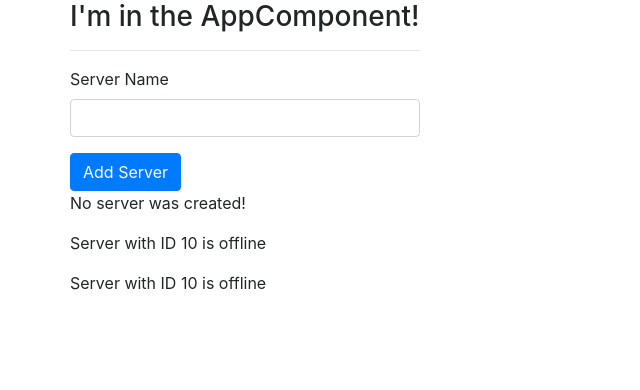
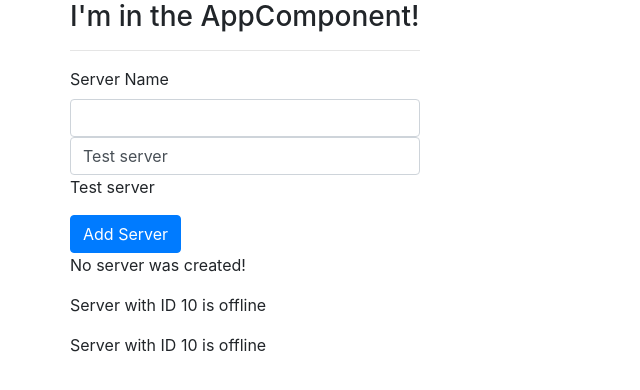
Before and after one commit to yusupsaepudin/ng4-basics, an Angular app: page / in a window 1280 px wide. Shown: the top 390 px of the page, without its empty margins (0-640 px from the left). Built offline with nearby package versions, Linux system fonts and the light colour scheme.

Commit message:
two-way databinding

```diff
--- a/src/app/app.module.ts
+++ b/src/app/app.module.ts
@@ -1,6 +1,6 @@
 import { BrowserModule } from '@angular/platform-browser';
 import { NgModule } from '@angular/core';
-
+import { FormsModule } from '@angular/forms';
 
 import { AppComponent } from './app.component';
 import { ServerComponent } from './server/server.component';
@@ -13,7 +13,8 @@ import { ServersComponent } from './servers/servers.component';
     ServersComponent
   ],
   imports: [
-    BrowserModule
+    BrowserModule,
+    FormsModule
   ],
   providers: [],
   bootstrap: [AppComponent]
--- a/src/app/servers/servers.component.html
+++ b/src/app/servers/servers.component.html
@@ -3,6 +3,10 @@
   type="text"
   class="form-control"
   (input)="onUpdateServerName($event)">
+<input
+  type="text"
+  class="form-control"
+  [(ngModel)]="serverName">
 <p>{{ serverName }}</p>
 <button
   class="btn btn-primary"
--- a/src/app/servers/servers.component.ts
+++ b/src/app/servers/servers.component.ts
@@ -8,7 +8,7 @@ import { Component, OnInit } from '@angular/core';
 export class ServersComponent implements OnInit {
   allowNewServer = false;
   serverCreationStatus = 'No server was created!';
-  serverName = '';
+  serverName = 'Test server';
 
   constructor() {
      setTimeout(() => {
```
